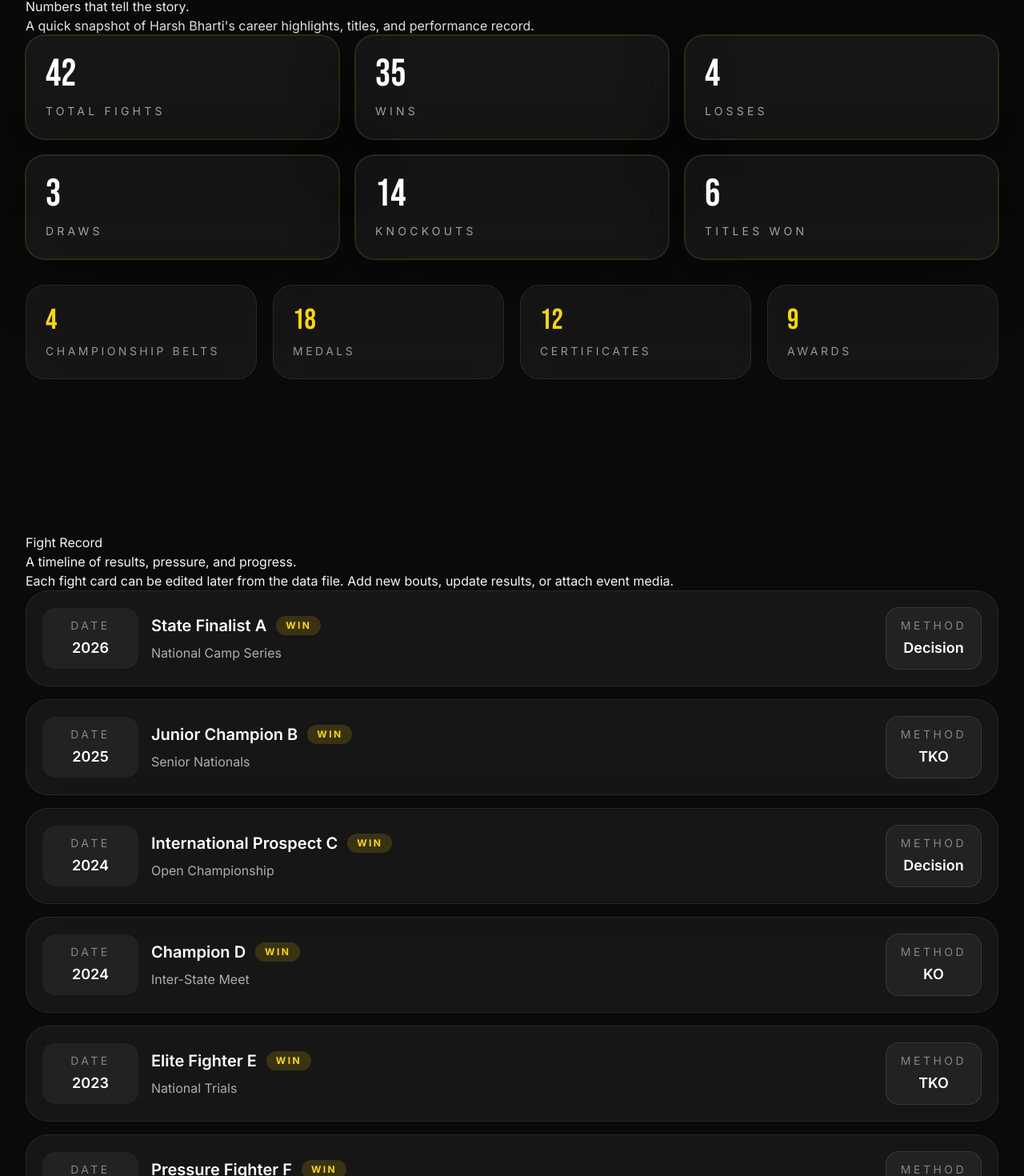
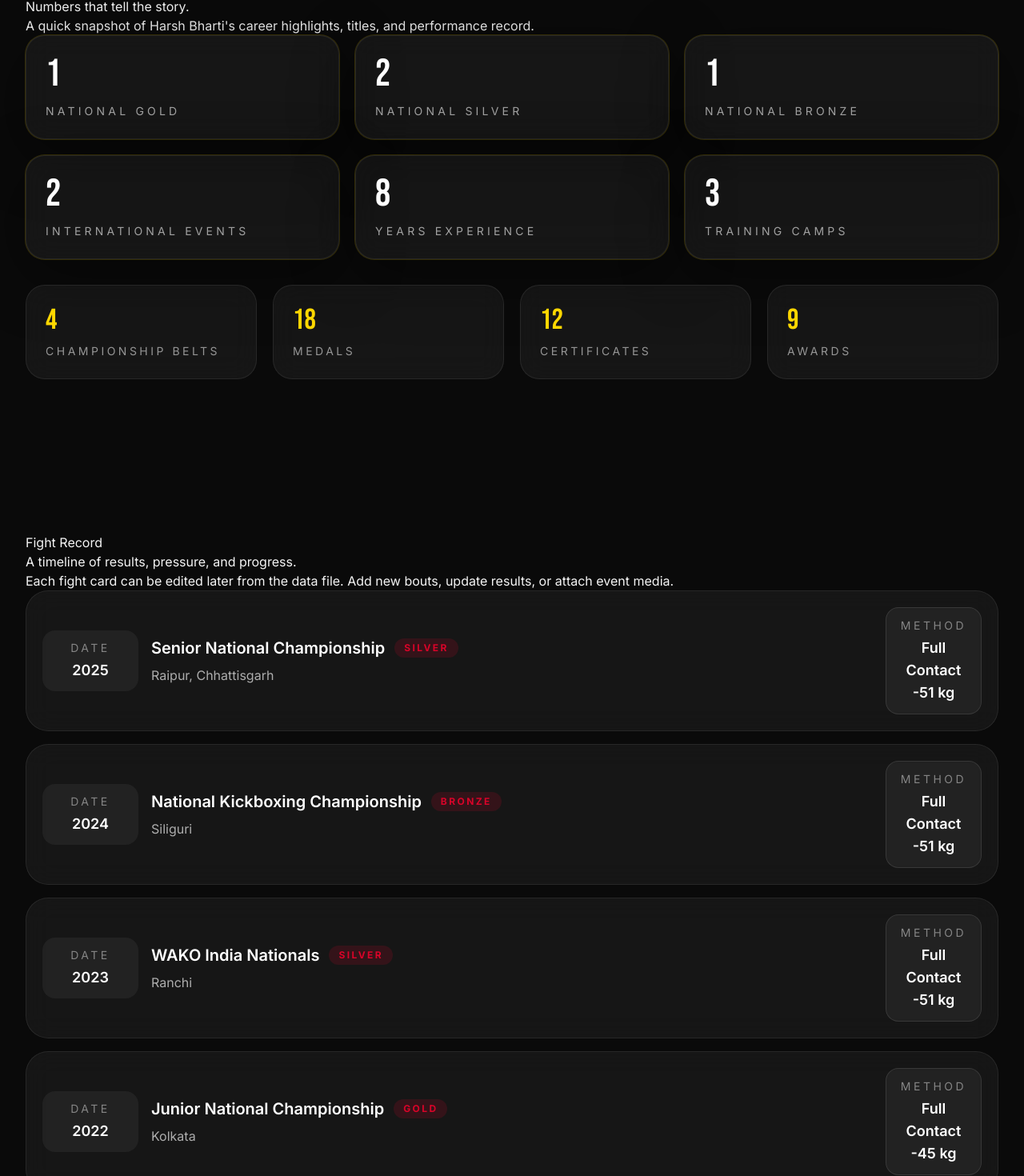
Before and after one commit to harshbharti55/kickboxer-harsh, a Next.js app: page / in a window 1280 px wide. Shown: the part 3615-5085 px from the top of the page at 80% size. Built offline with nearby package versions, Linux system fonts and the light colour scheme.

Commit message:
Update site.ts

```diff
--- a/data/site.ts
+++ b/data/site.ts
@@ -39,21 +39,43 @@ export const boxer = {
 };
 
 export const stats = [
-  { label: 'Total fights', value: 42 },
-  { label: 'Wins', value: 35 },
-  { label: 'Losses', value: 4 },
-  { label: 'Draws', value: 3 },
-  { label: 'Knockouts', value: 14 },
-  { label: 'Titles won', value: 6 },
+  { label: "National Gold", value: 1 },
+  { label: "National Silver", value: 2 },
+  { label: "National Bronze", value: 1 },
+  { label: "International Events", value: 2 },
+  { label: "Years Experience", value: 8 },
+  { label: "Training Camps", value: 3 },
 ];
 
 export const fightRecords = [
-  { opponent: 'State Finalist A', result: 'Win', date: '2026', event: 'National Camp Series', method: 'Decision' },
-  { opponent: 'Junior Champion B', result: 'Win', date: '2025', event: 'Senior Nationals', method: 'TKO' },
-  { opponent: 'International Prospect C', result: 'Win', date: '2024', event: 'Open Championship', method: 'Decision' },
-  { opponent: 'Champion D', result: 'Win', date: '2024', event: 'Inter-State Meet', method: 'KO' },
-  { opponent: 'Elite Fighter E', result: 'Win', date: '2023', event: 'National Trials', method: 'TKO' },
-  { opponent: 'Pressure Fighter F', result: 'Win', date: '2022', event: 'Junior Nationals', method: 'Decision' },
+  {
+    opponent: "Senior National Championship",
+    result: "Silver",
+    date: "2025",
+    event: "Raipur, Chhattisgarh",
+    method: "Full Contact -51 kg",
+  },
+  {
+    opponent: "National Kickboxing Championship",
+    result: "Bronze",
+    date: "2024",
+    event: "Siliguri",
+    method: "Full Contact -51 kg",
+  },
+  {
+    opponent: "WAKO India Nationals",
+    result: "Silver",
+    date: "2023",
+    event: "Ranchi",
+    method: "Full Contact -51 kg",
+  },
+  {
+    opponent: "Junior National Championship",
+    result: "Gold",
+    date: "2022",
+    event: "Kolkata",
+    method: "Full Contact -45 kg",
+  },
 ];
 
 export const journey = [
```
